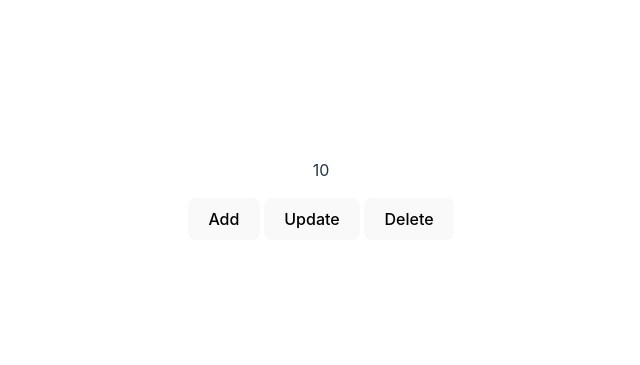
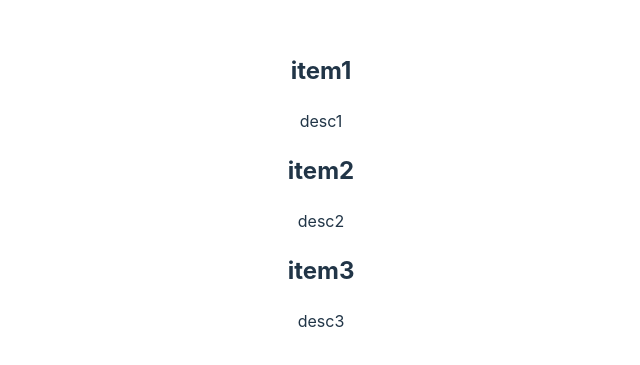
Before and after one commit to charakamihiranga/RAD-Sessions, a React (Vite) app in the folder react-basics/: page / in a window 1280 px wide. Shown: the part 209-574 px from the top of the page, without its empty margins (319-959 px from the left). Built offline with nearby package versions, Linux system fonts and the light colour scheme.

Commit message:
Pass Props Dynamically (using variables or objects)

```diff
--- a/react-basics/src/App.tsx
+++ b/react-basics/src/App.tsx
@@ -1,18 +1,22 @@
-import './App.css'
-import ButtonComponent from "./component/ButtonComponent.tsx"; // not recommend : breaking the rule of solid principle which is single responsibility principle
+import './App.css';
+import Item from "./component/ButtonComponent.tsx";
 
 function App() {
-
-  const count = 10;
+  const itemList = [
+    { name: 'item1', desc: 'desc1' },
+    { name: 'item2', desc: 'desc2' },
+    { name: 'item3', desc: 'desc3' },
+    { name: 'item4', desc: 'desc4' },
+    { name: 'item5', desc: 'desc5' }
+  ];
 
   return (
-    <>
-      <p>{count}</p>
-    <ButtonComponent name='Add'/>  {/*Pass a Prop Directly*/}
-    <ButtonComponent name='Update'/>  {/*Pass a Prop Directly*/}
-    <ButtonComponent name='Delete'/>  {/*Pass a Prop Directly*/}
-    </>
+      <>
+        <Item name={itemList[0].name} desc={itemList[0].desc} />
+        <Item name={itemList[1].name} desc={itemList[1].desc} />
+        <Item name={itemList[2].name} desc={itemList[2].desc} />
+      </>
   );
 }
 
-export default App
+export default App;
--- a/react-basics/src/component/ButtonComponent.tsx
+++ b/react-basics/src/component/ButtonComponent.tsx
@@ -1,7 +1,8 @@
-export default function ButtonComponent(props:{name:string}) {
+export default function Item(props:{name:string, desc:string}) {
     return (
         <>
-            <button> {props.name} </button>
+            <h2> {props.name}</h2>
+            <p>{props.desc}</p>
         </>
     );
 }
```
